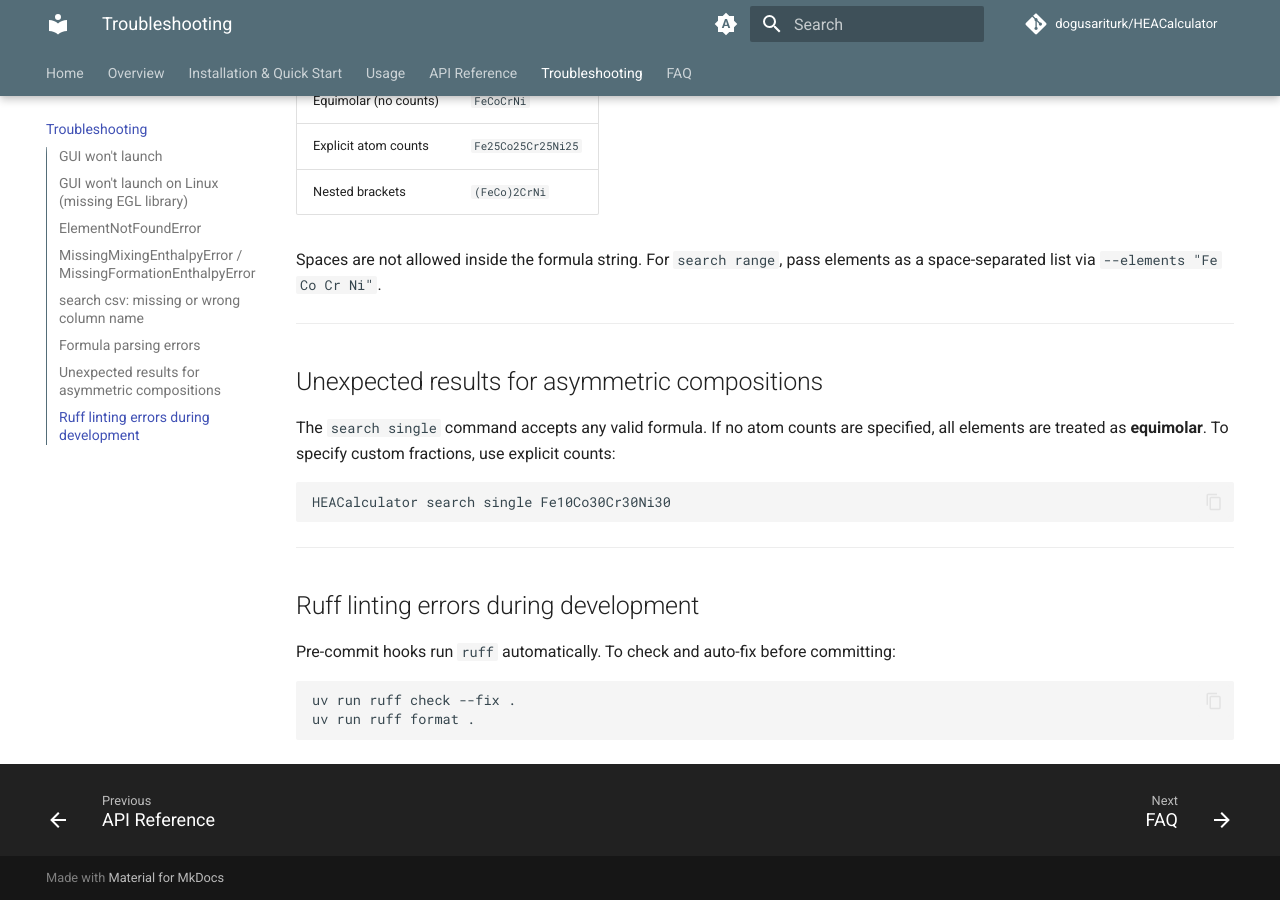
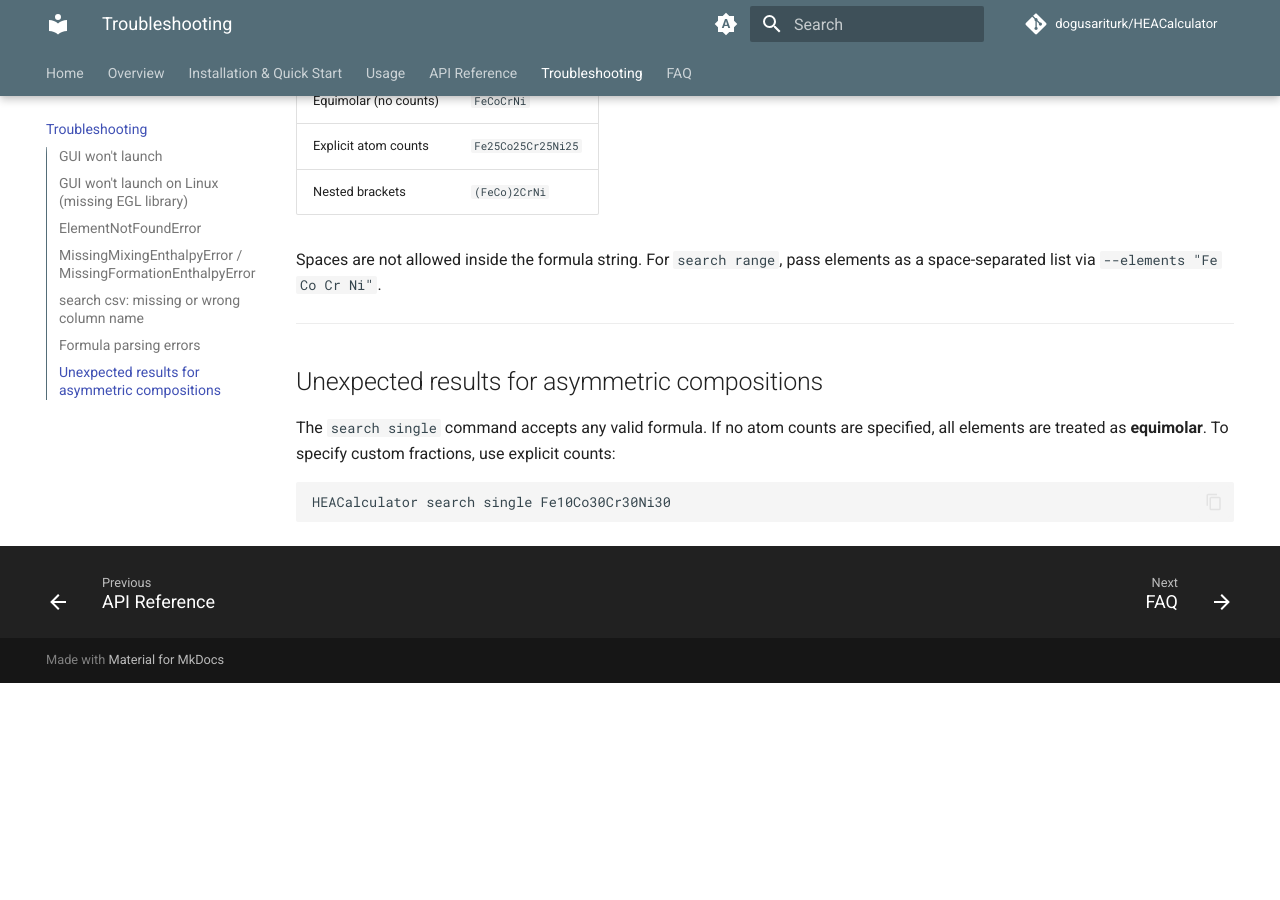
Before and after one commit to dogusariturk/HEACalculator, an MkDocs documentation site: the page built from docs/troubleshooting.md, in a window 1280 px wide and 900 px high, scrolled down 3035 px. Built offline with MkDocs 1.6.1 and Material for MkDocs 9.7.7, drawn with Linux system fonts in a browser that asks for light colours; comment, search, counter and statistics services are not loaded; after the commit the page ends 3718 px from its top, so only the background shows below that.

Commit message:
Update FAQ, installation, mkdocs, and troubleshooting documentation

````diff
--- a/docs/troubleshooting.md
+++ b/docs/troubleshooting.md
@@ -154,14 +154,3 @@ The `search single` command accepts any valid formula. If no atom counts are spe
 ```bash
 HEACalculator search single Fe10Co30Cr30Ni30
 ```
-
----
-
-## Ruff linting errors during development
-
-Pre-commit hooks run `ruff` automatically. To check and auto-fix before committing:
-
-```bash
-uv run ruff check --fix .
-uv run ruff format .
-```
````
Also changed, not shown: docs/faq.md (+1 -1 lines), docs/installation.md (+1 -1 lines).
